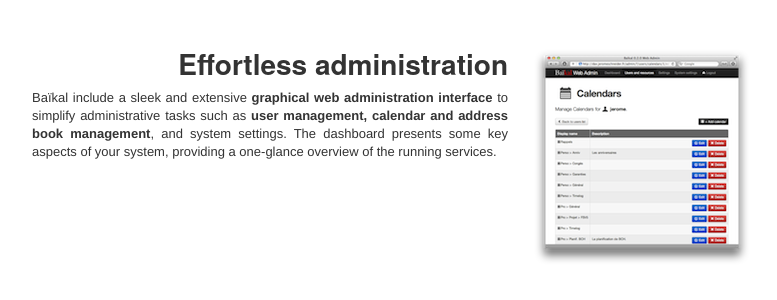
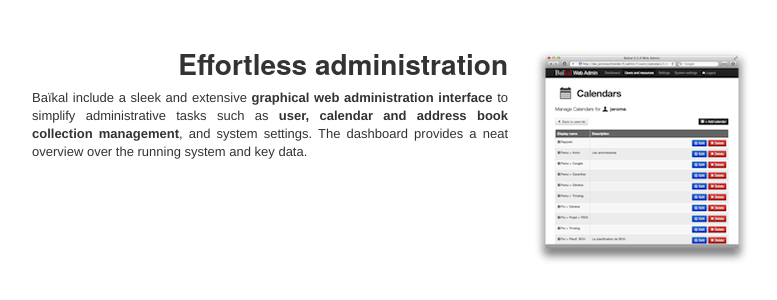
Before and after one commit to netgusto/baikal.codr.fr, a PHP site: page / in a window 1280 px wide. Shown: the part 689-989 px from the top of the page, without its empty margins (246-1023 px from the left). Run offline with PHP 8.4, Linux system fonts and the light colour scheme; some libraries are stand-ins or nearby versions.

Commit message:
Less word means less effort.

```diff
--- a/html/index.php
+++ b/html/index.php
@@ -89,7 +89,7 @@
 			<div class="row leftside">
 				<div class="span8 textual">
 					<h3>Effortless administration</h3>
-					<p>Baïkal include a sleek and extensive <strong>graphical web administration interface</strong> to simplify administrative tasks such as <strong>user management, calendar and address book management</strong>, and system settings. The dashboard presents some key aspects of your system, providing a one-glance overview of the running services.</p>
+					<p>Baïkal include a sleek and extensive <strong>graphical web administration interface</strong> to simplify administrative tasks such as <strong>user, calendar and address book collection management</strong>, and system settings. The dashboard provides a neat overview over the running system and key data.</p>
 				</div>
 				<div class="span4 graphic">
 					<p>
```
